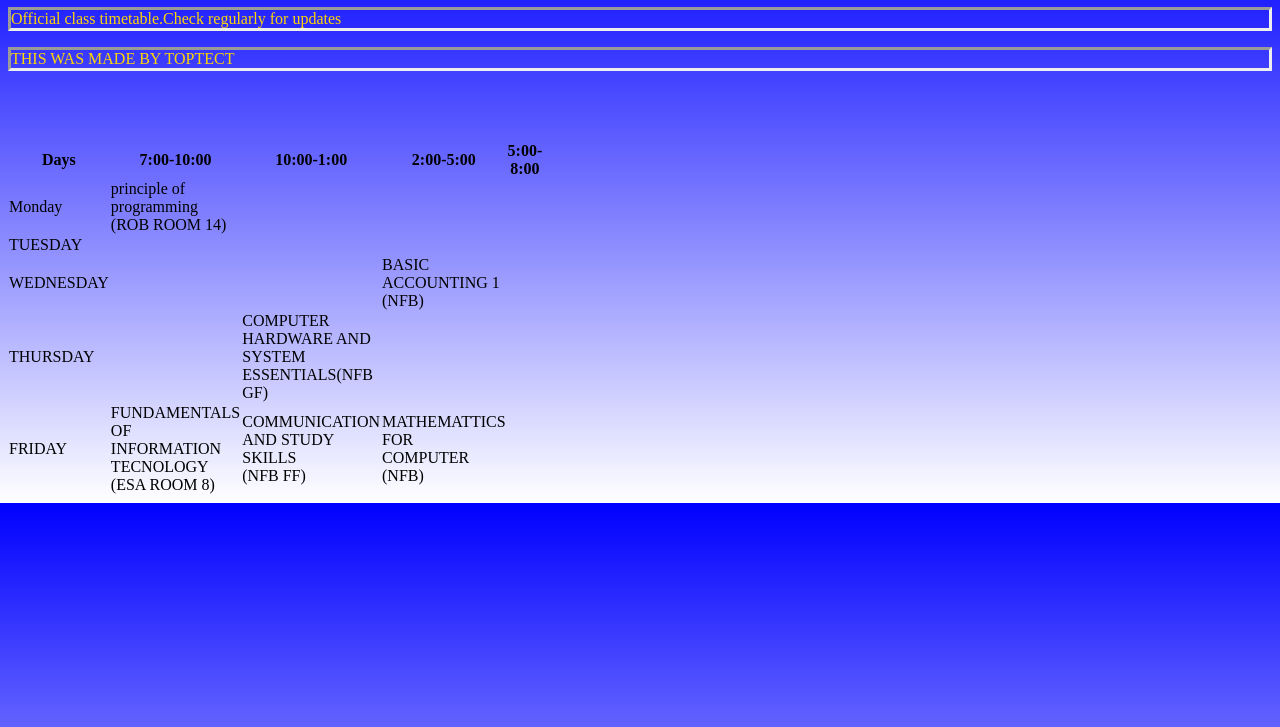
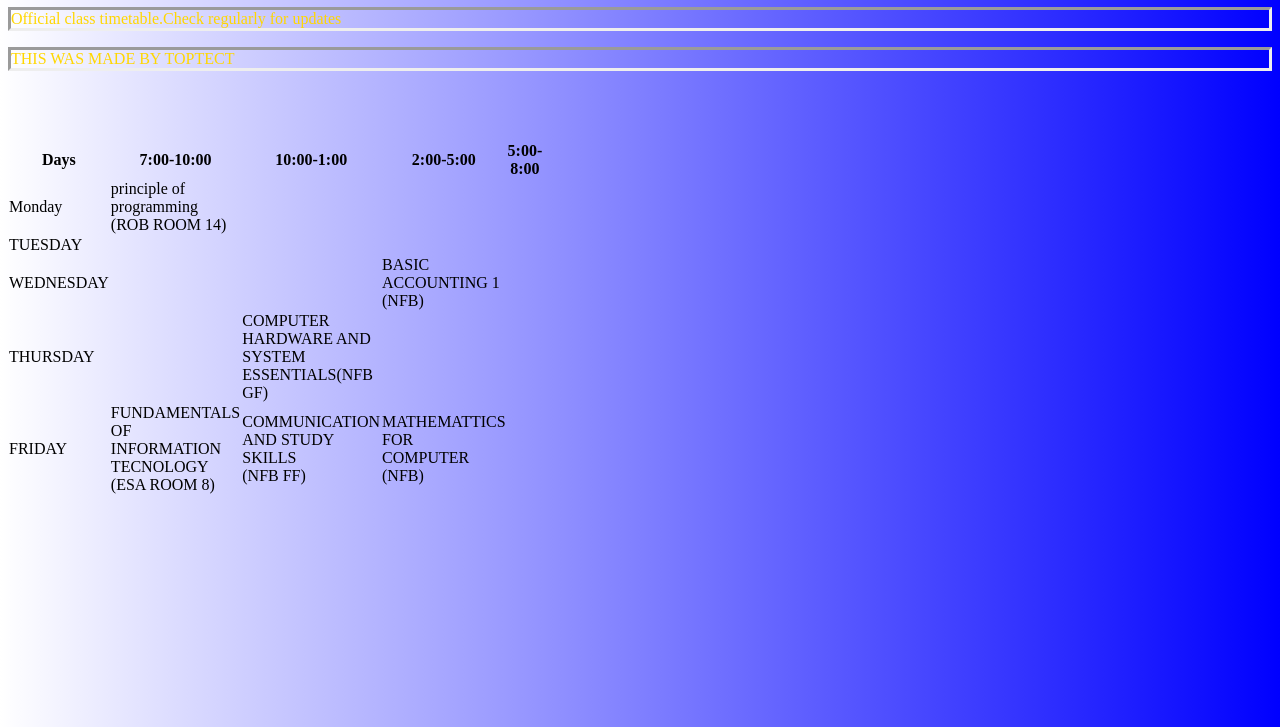
Before and after one commit to sarfo53017/class-timetable, a plain HTML site: page index.html in a window 1280 px wide. Shown: the part 73-800 px from the top of the page. Drawn offline with Linux system fonts and the light colour scheme.

Commit message:
Update style.css

```diff
--- a/style.css
+++ b/style.css
@@ -1,5 +1,5 @@
 body{
-    background: linear-gradient(blue,white)
+    background: linear-gradient(to left, blue,white)
 }
 h1{
     text-align: center;
@@ -13,4 +13,5 @@ p{
 table{
     width: 100px;
     border-collapse: collapse;
+
 }
```
